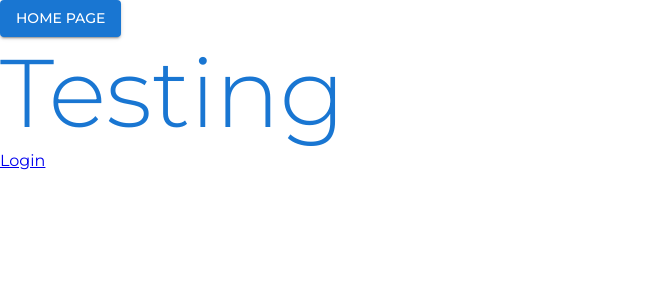
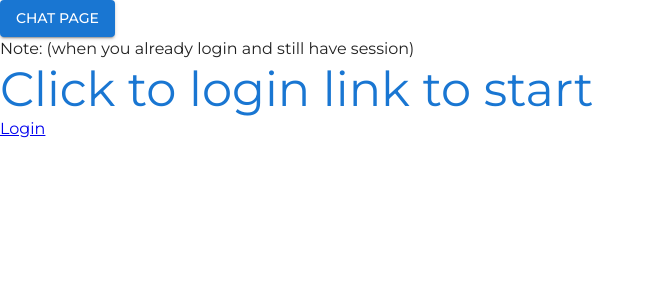
Before and after one commit to DawnGate/chat-app, a Next.js app: page / in a window 1280 px wide. Shown: the top 300 px of the page, without its empty margins (0-655 px from the left). Built offline with nearby package versions, Linux system fonts and the light colour scheme.

Commit message:
[dev] add readme, finish roadmap 1 of chat app

```diff
--- a/src/app/page.tsx
+++ b/src/app/page.tsx
@@ -5,10 +5,13 @@ export default function Home() {
   return (
     <Box>
       <Link href="/chat">
-        <Button variant="contained">Home Page</Button>
+        <Button variant="contained">Chat Page</Button>
       </Link>
-      <Typography variant="h1" color="primary">
-        Testing
+      <Typography>
+        Note: (when you already login and still have session)
+      </Typography>
+      <Typography variant="h3" color="primary">
+        Click to login link to start
       </Typography>
       <Link href="/login">
         <p>Login</p>
```
Also changed, not shown: 1 other file (tests, documents, lock files or other folders).
